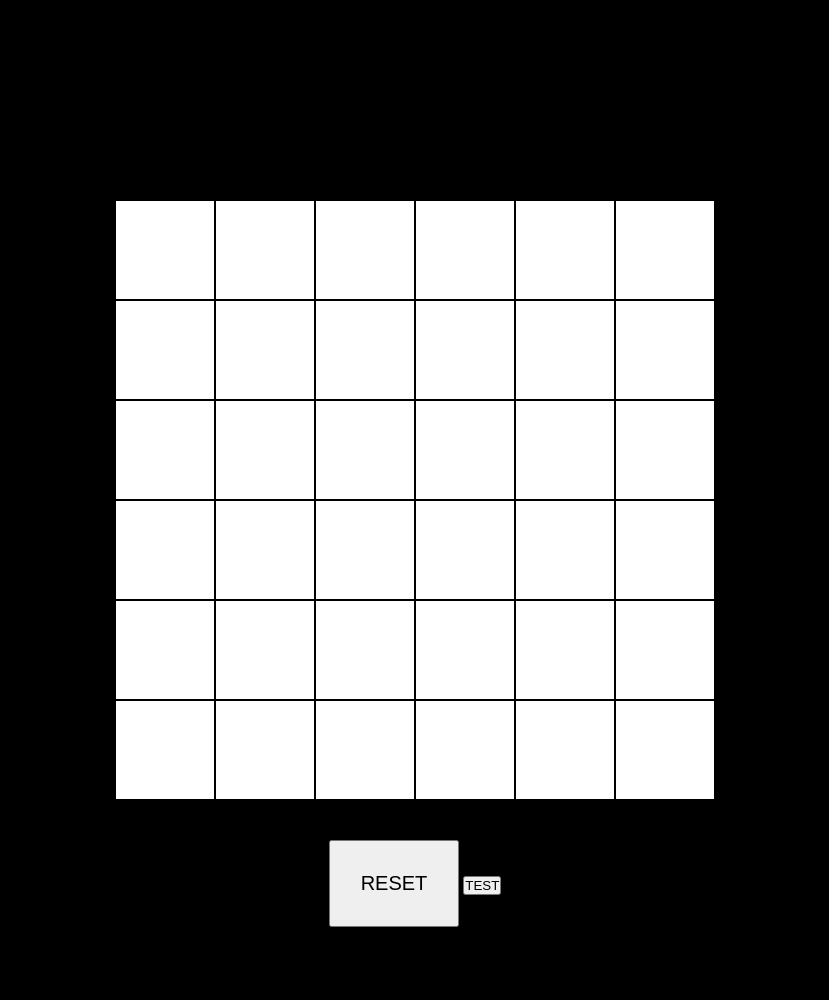
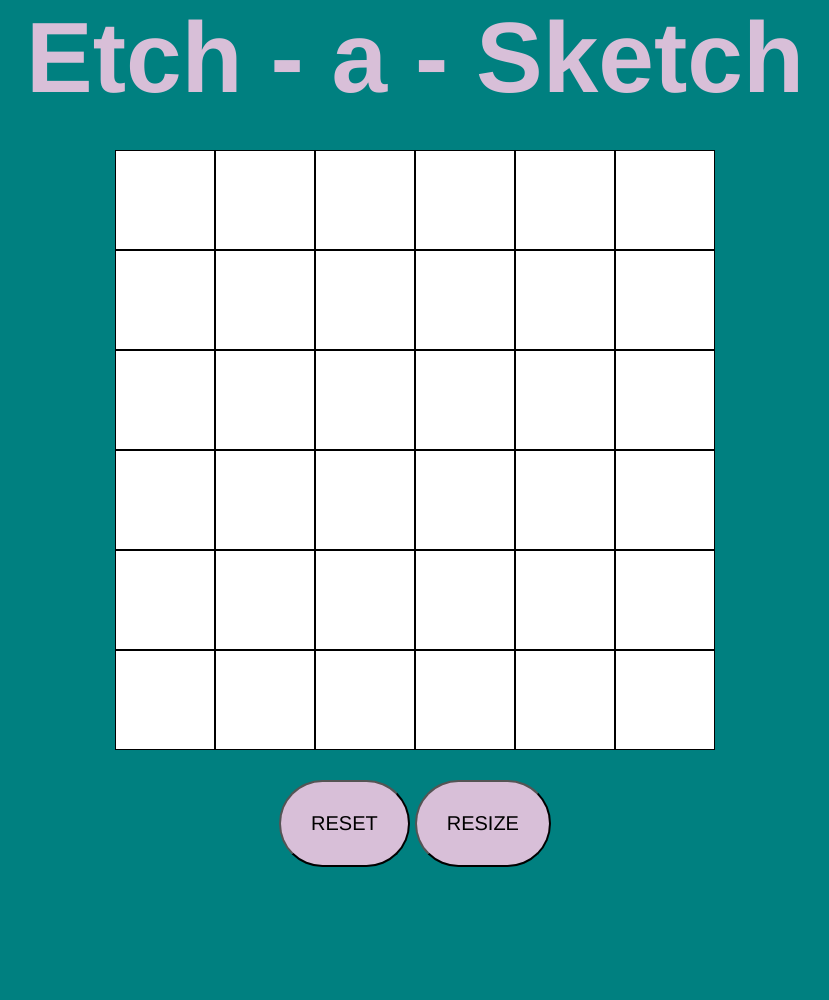
Before and after one commit to Gepoverlow/Etch-a-Sketch, a plain HTML site: page index.html in a window 1280 px wide. Shown: the whole page, without its empty margins (225-1054 px from the left). After the commit the page ends 867 px from the top, so only its background shows below. Drawn offline with Linux system fonts and the light colour scheme.

Commit message:
finished for now

```diff
--- a/index.html
+++ b/index.html
@@ -9,29 +9,14 @@
   </head>
   <body class="body">
     <div class="containerAll">
-      <div class="containerHeader"></div>
-      <div class="containerMain" id="cont">
-        <!-- <div class="grids"></div>
-        <div class="grids"></div>
-        <div class="grids"></div>
-        <div class="grids"></div>
-        <div class="grids"></div>
-        <div class="grids"></div>
-        <div class="grids"></div>
-        <div class="grids"></div>
-        <div class="grids"></div>
-        <div class="grids"></div>
-        <div class="grids"></div>
-        <div class="grids"></div>
-        <div class="grids"></div>
-        <div class="grids"></div>
-        <div class="grids"></div>
-        <div class="grids"></div> -->
+      <div class="containerHeader">
+        <h1 class="title">Etch - a - Sketch</h1>
       </div>
+      <div class="containerMain" id="cont"></div>
       <div class="containerFooter">
         <div class="reset">
           <button class="resetBtn">RESET</button>
-          <button class="test">TEST</button>
+          <button class="reSize">RESIZE</button>
         </div>
       </div>
     </div>
--- a/javascript.js
+++ b/javascript.js
@@ -44,9 +44,9 @@ document.addEventListener("DOMContentLoaded", function () {
     container.appendChild(grid);
     grid.classList.add("grids");
   }
-  const grids = document.querySelectorAll(".grids");
+  let grids = document.querySelectorAll(".grids");
   for (let i = 0; i < grids.length; i++) {
-    grids[i].addEventListener("click", function () {
+    grids[i].addEventListener("mouseover", function () {
       grids[i].classList.add("hover");
     });
   }
@@ -56,12 +56,12 @@ document.addEventListener("DOMContentLoaded", function () {
       grids[i].classList.remove("hover");
     }
   });
-  const resize = document.querySelector(".test");
+  const resize = document.querySelector(".reSize");
   resize.addEventListener("click", function () {
-    let request = prompt("pick a number");
+    let request = prompt("pick a number from 1 to 53");
     let requested = request * request;
-    container.innerHTML = "";
     if (request > 0 && request <= 53) {
+      container.innerHTML = "";
       for (let i = 0; i < requested; i++) {
         let grid = document.createElement("div");
         container.appendChild(grid);
@@ -71,12 +71,21 @@ document.addEventListener("DOMContentLoaded", function () {
       }
       const grids = document.querySelectorAll(".grids");
       for (let i = 0; i < grids.length; i++) {
-        grids[i].addEventListener("click", function () {
+        grids[i].addEventListener("mouseover", function () {
           grids[i].classList.add("hover");
         });
       }
     } else {
-      prompt("The Number has to be between 1 and 54");
+      alert("The number needs to be from 1 to 53");
     }
+
+    const reset = document.querySelector(".resetBtn");
+    grids = document.querySelectorAll(".grids");
+
+    reset.addEventListener("click", function () {
+      for (let i = 0; i < grids.length; i++) {
+        grids[i].classList.remove("hover");
+      }
+    });
   });
 });
--- a/style.css
+++ b/style.css
@@ -2,10 +2,10 @@
   box-sizing: border-box;
   margin: 0;
   padding: 0;
+  background-color: teal;
 }
 
 body {
-  background-color: black;
 }
 .containerAll {
   display: flex;
@@ -15,9 +15,17 @@ body {
 }
 
 .containerHeader {
-  height: 200px;
+  height: 150px;
   width: 100%;
-  background-color: black;
+  display: flex;
+  align-items: center;
+  flex-direction: column;
+}
+
+.title {
+  color: thistle;
+  font-family: "Franklin Gothic Medium", "Arial Narrow", Arial, sans-serif;
+  font-size: 100px;
 }
 .containerMain {
   background-color: white;
@@ -33,9 +41,8 @@ body {
   /* flex-direction: row-reverse; */
 }
 .containerFooter {
-  height: 200px;
+  height: 100px;
   width: 100%;
-  background-color: black;
   display: flex;
   justify-content: center;
 }
@@ -49,12 +56,24 @@ body {
 }
 
 .reset {
-  margin-top: 40px;
+  padding: 30px;
+  font-size: 20px;
 }
 
 .resetBtn {
   padding: 30px;
   font-size: 20px;
+  border-radius: 50px;
+  background-color: thistle;
+  font-family: "Franklin Gothic Medium", "Arial Narrow", Arial, sans-serif;
+}
+
+.reSize {
+  padding: 30px;
+  font-size: 20px;
+  border-radius: 50px;
+  background-color: thistle;
+  font-family: "Franklin Gothic Medium", "Arial Narrow", Arial, sans-serif;
 }
 
 .hidden {
```
